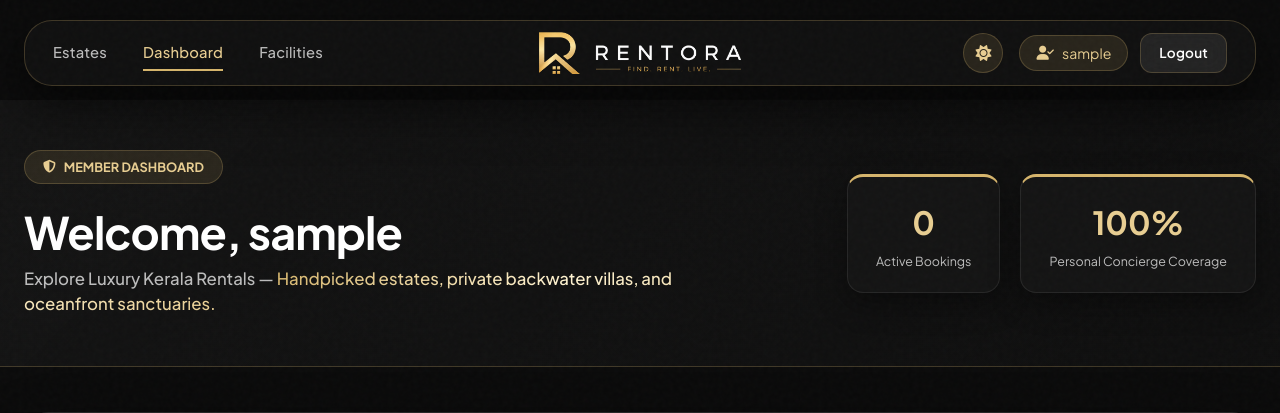
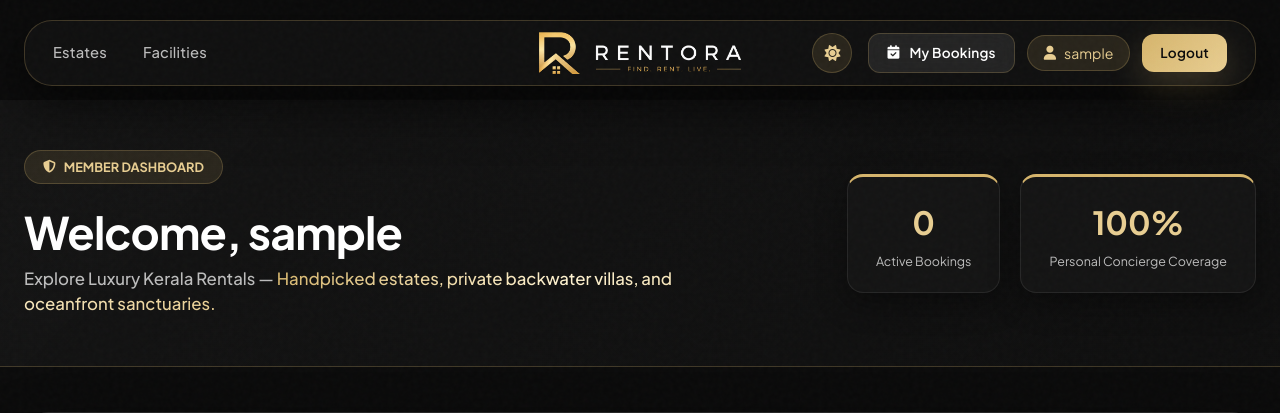
Before and after one commit to Harshal-jith/rentora_0, a Django app: page /dashboard/ in a window 1280 px wide. Shown: the top 413 px of the page. Run offline with Django 5.2, Linux system fonts and the light colour scheme; the visitor is signed in with stand-in values (Sample User, id 1); data comes from the database, SQL or seed files in the repository; data that the repository does not hold is empty; some web fonts are replaced.

Commit message:
Redo logged-in navbar controls: My Bookings, User Profile Badge, and Logout button

```diff
--- a/rentals/templates/rentals/base.html
+++ b/rentals/templates/rentals/base.html
@@ -17,7 +17,7 @@
     <link rel="stylesheet" href="https://cdnjs.cloudflare.com/ajax/libs/font-awesome/6.5.1/css/all.min.css">
 
     <!-- Custom CSS -->
-    <link rel="stylesheet" href="{% static 'css/style.css' %}?v=4.1">
+    <link rel="stylesheet" href="{% static 'css/style.css' %}?v=4.2">
     {% block extra_css %}{% endblock %}
 </head>
 <body class="dark-theme {% if request.resolver_match.url_name == 'home' %}is-landing-page{% endif %}">
@@ -61,7 +61,6 @@
             <!-- Left: Navigation Links -->
             <nav class="nav-links">
                 <a href="{% url 'properties' %}" class="nav-link {% if request.resolver_match.url_name == 'properties' %}active{% endif %}">Estates</a>
-                <a href="{% url 'dashboard' %}" class="nav-link {% if request.resolver_match.url_name == 'dashboard' %}active{% endif %}">Dashboard</a>
                 <a href="{% url 'home' %}#facilities" class="nav-link">Facilities</a>
             </nav>
 
@@ -82,15 +81,18 @@
 
                 <div class="nav-auth">
                     {% if user.is_authenticated %}
-                    <a href="{% url 'dashboard' %}" class="user-badge-link">
+                    <a href="{% url 'dashboard' %}" class="btn btn-glass btn-sm" title="View My Bookings">
+                        <i class="fa-solid fa-calendar-check text-gold"></i> My Bookings
+                    </a>
+                    <a href="{% url 'dashboard' %}" class="user-badge-link" title="User Profile">
                         <div class="user-badge">
-                            <i class="fa-solid fa-user-check"></i>
+                            <i class="fa-solid fa-user"></i>
                             <span>{{ user.username }}</span>
                         </div>
                     </a>
-                    <a href="{% url 'logout' %}" class="btn btn-glass btn-sm">Logout</a>
+                    <a href="{% url 'logout' %}" class="btn btn-gold btn-sm">Logout</a>
                     {% else %}
-                    <a href="{% url 'login' %}" class="btn btn-glass btn-sm">Login</a>
+                    <a href="{% url 'login' %}" class="btn btn-glass btn-sm">Sign In</a>
                     <a href="{% url 'register' %}" class="btn btn-gold btn-sm">Sign Up</a>
                     {% endif %}
                 </div>
```
